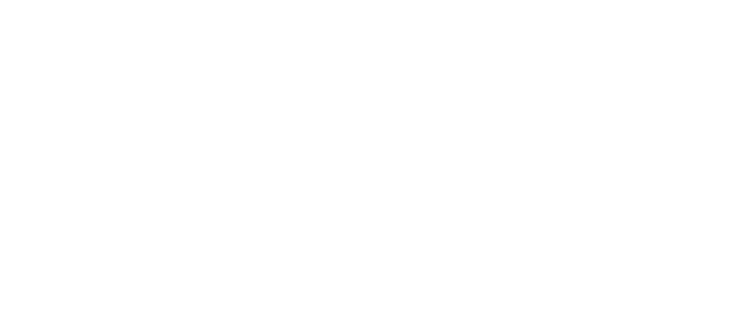
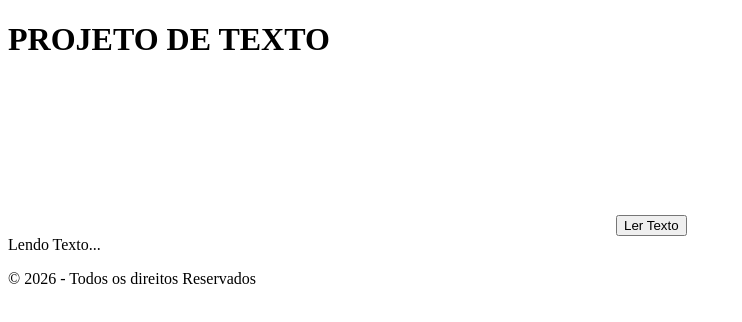
Before and after one commit to yannickdavila07/Projeto-API, a plain HTML site: page index.html in a window 1280 px wide. Shown: the whole page, without its empty margins (0-742 px from the left). Drawn offline with Linux system fonts and the light colour scheme.

Commit message:
feat: estrutura de código html

```diff
--- a/index.html
+++ b/index.html
@@ -10,7 +10,26 @@
     <script src="https://cdn.jsdelivr.net/npm/tesseract.js@4.0.2/dist/tesseract.min.js"></script>
 </head>
 <body>
+    <header>
+        <h1>PROJETO DE TEXTO</h1>
+    </header>
 
+    <main>
+        <div class="container">
+            <video id= "video" autoplay playsinline></video>
+            <canvas id="canvas"></canvas>
+            <button id="btn-texto">Ler Texto</button>
+            <div id="resultado">Lendo Texto...</div>
+        </div>
+
+
+
+
+    </main>
+
+    <footer>
+        <p>&copy; 2026 - Todos os direitos Reservados</p>
+    </footer>
 
     <!-- JS EXTERNO -->
     <script src="src/js/script.js"></script>
```
